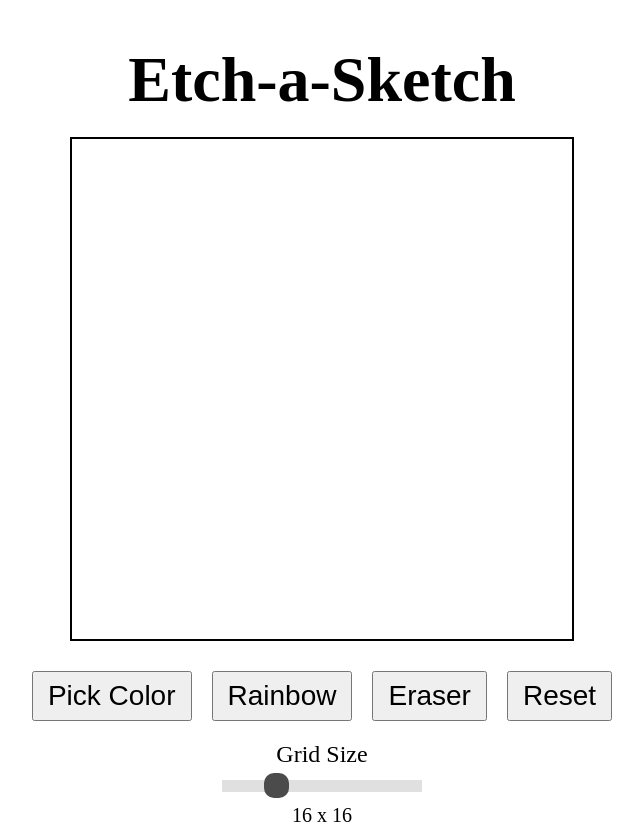
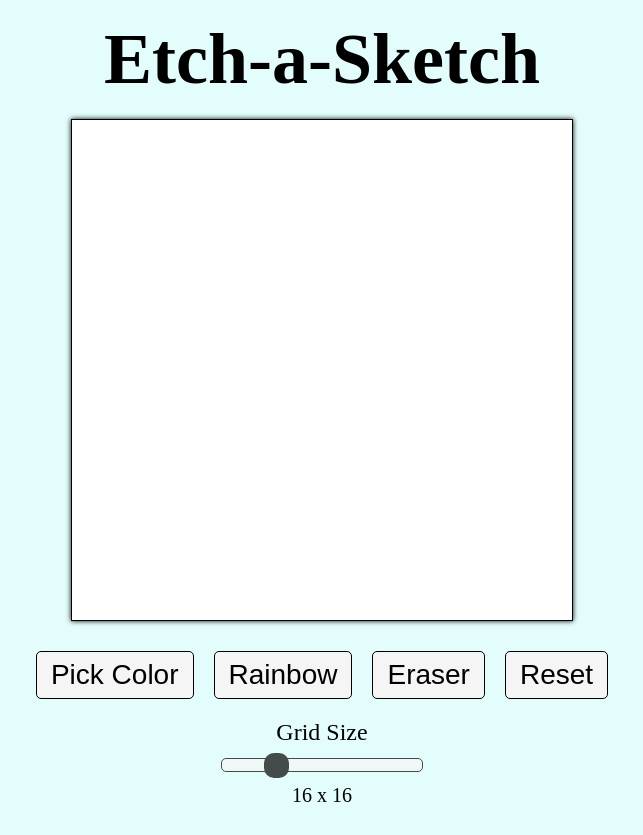
Before and after one commit to lukereed1/etch-a-sketch-TOP, a plain HTML site: page index.html in a window 1280 px wide. Shown: the whole page, without its empty margins (318-961 px from the left). After the commit the page ends 807 px from the top, so only its background shows below. Drawn offline with Linux system fonts and the light colour scheme.

Commit message:
Changed background color added small box shadow on grid

```diff
--- a/styles.css
+++ b/styles.css
@@ -1,7 +1,14 @@
+body {
+	margin: 0;
+	background: #e3fdfd;
+}
+
 h1 {
 	text-align: center;
-	font-size: 4rem;
-	margin-bottom: 20px;
+	font-size: 4.5rem;
+	margin: 0;
+	padding: 0.25em;
+	background: #e3fdfd;
 }
 
 main {
@@ -14,8 +21,10 @@ main {
 #grid {
 	height: 500px;
 	width: 500px;
-	border: 2px solid black;
+	border: 1px solid black;
 	margin-bottom: 30px;
+	background: white;
+	box-shadow: 0 0 5px;
 }
 
 #settings {
@@ -26,6 +35,9 @@ main {
 #settings > button {
 	font-size: 1.75rem;
 	padding: 0.25em 0.5em;
+	background: #f5f5f5;
+	border: 1px solid black;
+	border-radius: 5px;
 }
 
 #grid-size {
@@ -44,8 +56,10 @@ main {
 	-webkit-appearance: none;
 	width: 200px;
 	height: 12px;
-	background: #d3d3d3;
+	background: #f5f5f5;
 	opacity: 0.7;
+	border: black 1px solid;
+	border-radius: 5px;
 	-webkit-transition: 0.2s;
 	transition: opacity 0.2s;
 	margin: 12px 0;
@@ -56,7 +70,7 @@ main {
 	appearance: none;
 	width: 25px;
 	height: 25px;
-	background: rgb(0, 0, 0);
+	background: #000000;
 	cursor: pointer;
 	border-radius: 10px;
 }
```
